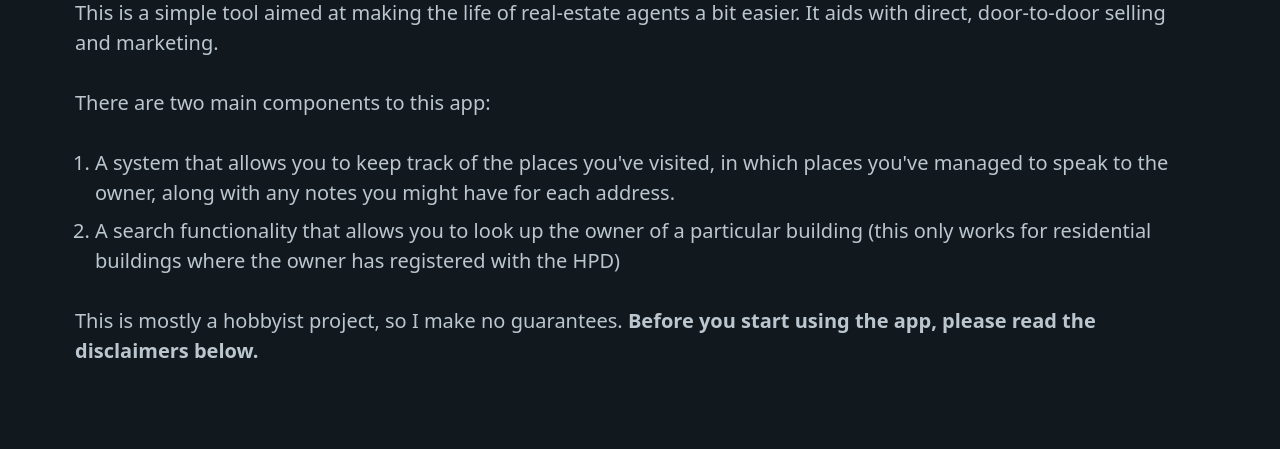
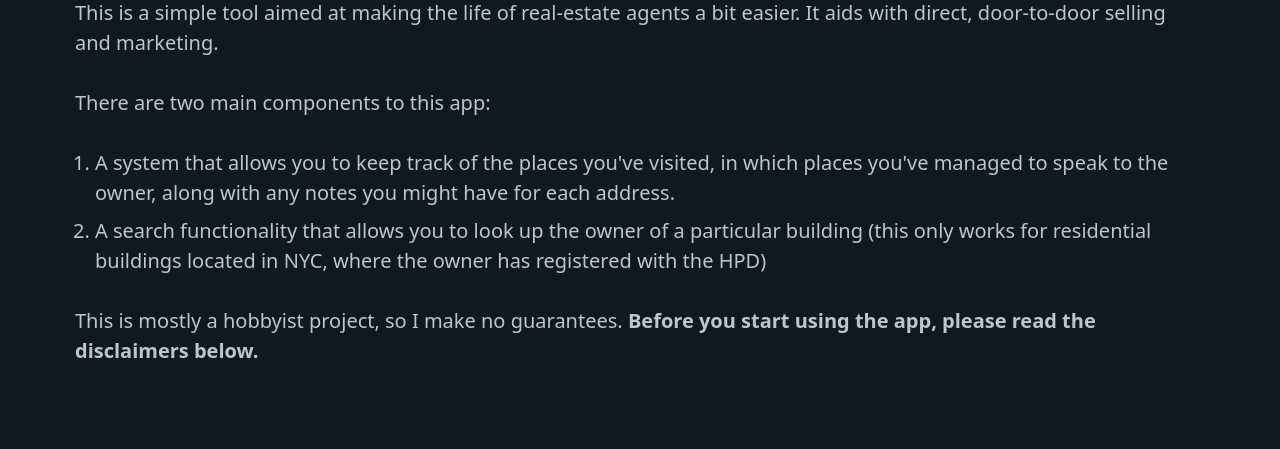
Before and after one commit to ratchek/door2door, a Django app: page /about/ in a window 1280 px wide. Shown: the part 252-701 px from the top of the page. Run offline with Django 4.2, Linux system fonts and the light colour scheme; the visitor is signed in with stand-in values (Sample User, id 1).

Commit message:
Add info about this being a project local to NYC

```diff
--- a/templates/dashboard/about.html
+++ b/templates/dashboard/about.html
@@ -8,7 +8,7 @@
         <p> There are two main components to this app:<p>
             <ol>
                 <li> A system that allows you to keep track of the places you've visited, in which places you've managed to speak to the owner, along with any notes you might have for each address. </li>
-                <li> A search functionality that allows you to look up the owner of a particular building (this only works for residential buildings where the owner has registered with the HPD) </li>
+                <li> A search functionality that allows you to look up the owner of a particular building (this only works for residential buildings located in NYC, where the owner has registered with the HPD) </li>
             </ol>
             <p> This is mostly a hobbyist project, so I make no guarantees. <strong> Before you start using the app, please read the disclaimers below.</strong> </p>
         </section>
--- a/templates/dashboard/faq.html
+++ b/templates/dashboard/faq.html
@@ -74,6 +74,12 @@ Here is a newlined version (the with tag doesn't allow for new lines i think)
                 In either of those cases, the owner will not show up in the database.</p>
         </details>
 
+        <details>
+            <summary> Are there any plans to expand this tool to work for addresses outside of NYC?</summary>
+            <p> Unfortunately not. The app works by using the NYC Open Data and the owner search funtionality would not work withouot this. </p>
+        </details>
+
+
         {% comment %} <details>
     <summary> Up down arrows don't work properly</summary>
     <p>…</p>
```
